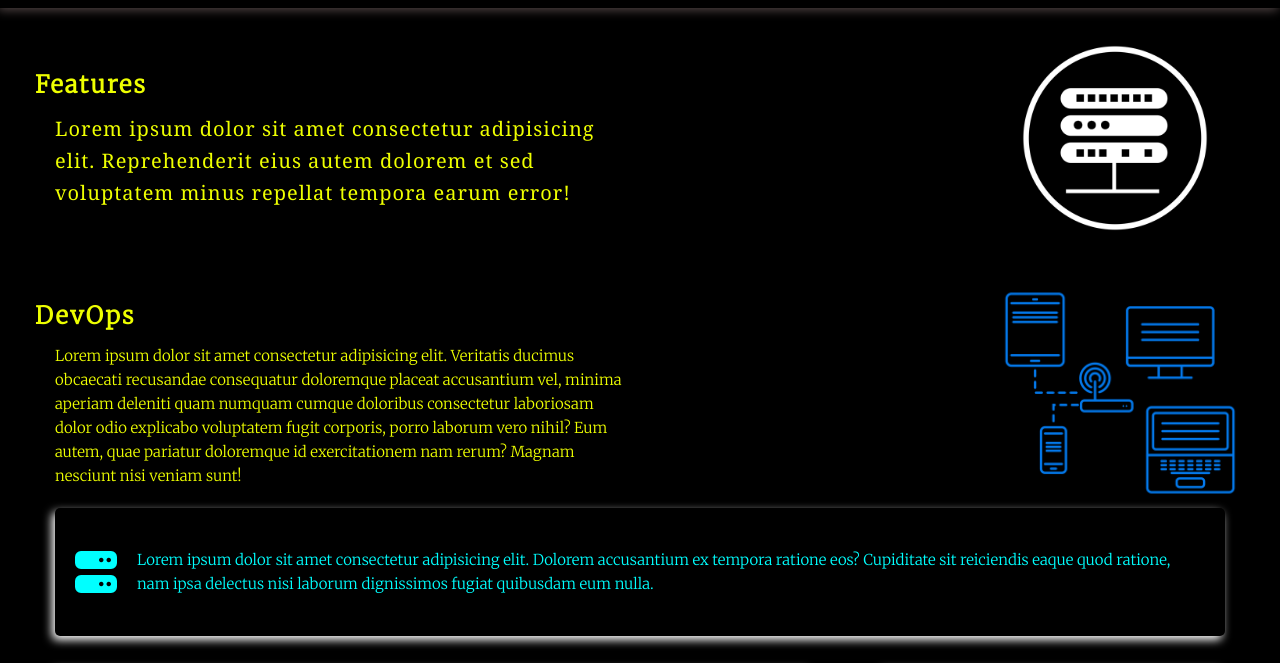
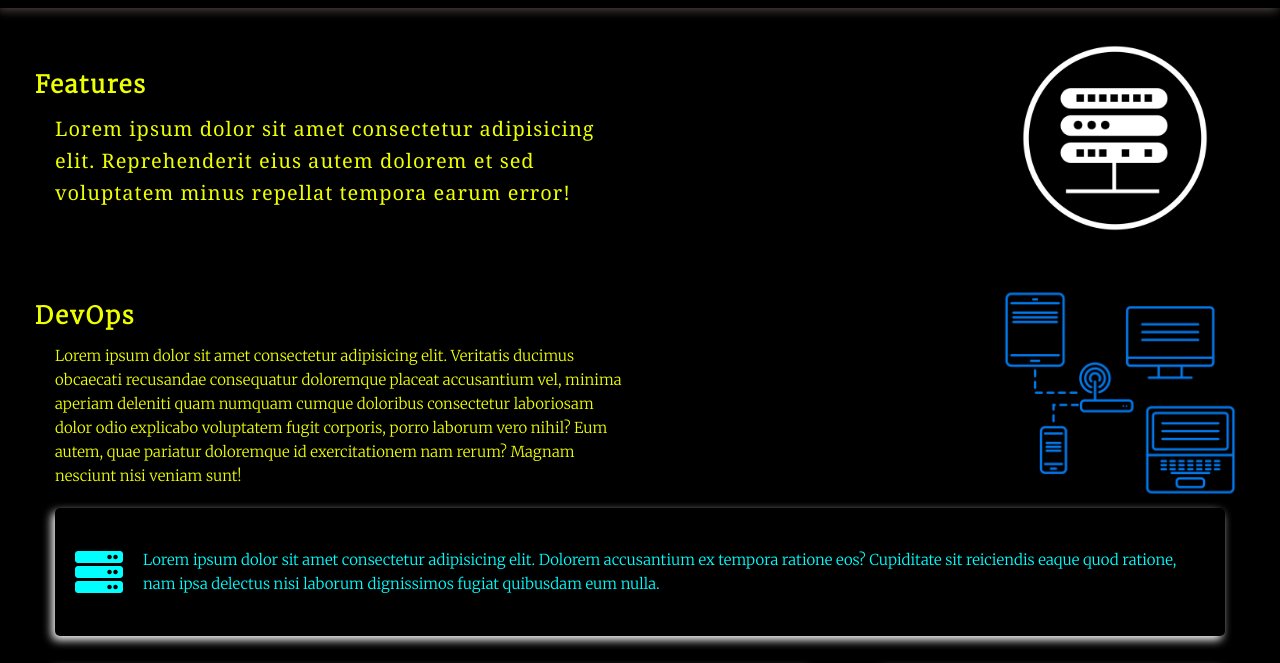
Before and after one commit to arup10leo/css_web, a plain HTML site: page features.html in a window 1280 px wide. Shown: the part 62-725 px from the top of the page. Drawn offline with Linux system fonts and the light colour scheme; a web font is replaced by a local one.

Commit message:
Update features.html

```diff
--- a/features.html
+++ b/features.html
@@ -7,7 +7,8 @@
     <meta name="viewport" content="width=device-width, initial-scale=1.0">
     <title>Ordinary website</title>
     <link rel="stylesheet" href="style.css">
-    <link rel="stylesheet" href="../fontawesome-free-5.15.4-web/css/all.min.css">
+<!--     <link rel="stylesheet" href="../fontawesome-free-5.15.4-web/css/all.min.css"> -->
+    <link rel="stylesheet" href="https://cdnjs.cloudflare.com/ajax/libs/font-awesome/5.15.1/css/all.min.css" integrity="sha512-+4zCK9k+qNFUR5X+cKL9EIR+ZOhtIloNl9GIKS57V1MyNsYpYcUrUeQc9vNfzsWfV28IaLL3i96P9sdNyeRssA==" crossorigin="anonymous">
     <link href="https://fonts.googleapis.com/css2?family=Ephesis&family=Festive&family=Merriweather:ital,wght@0,300;1,400&family=Varela+Round&display=swap" rel="stylesheet">
 </head>
 
```
